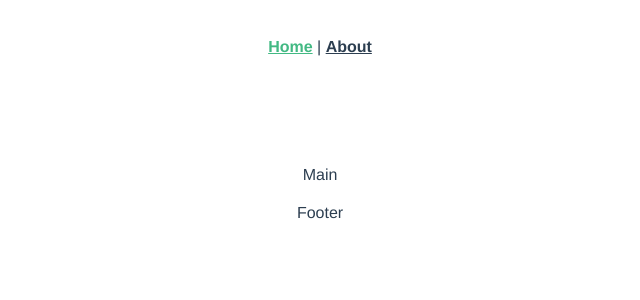
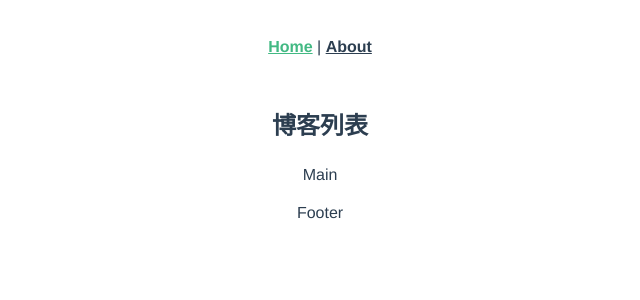
Before and after one commit to yongninghe/vue3-blog-front, a Vue app: page / in a window 1280 px wide. Shown: the top 300 px of the page, without its empty margins (320-960 px from the left). Built offline with nearby package versions, Linux system fonts and the light colour scheme.

Commit message:
修改HelloWorld为BlogHeader

```diff
--- a/src/components/HelloWorld.vue
+++ b/src/components/BlogHeader.vue
@@ -8,7 +8,7 @@
 import { defineComponent } from 'vue';
 
 export default defineComponent({
-  name: 'HelloWorld',
+  name: 'BlogHeader',
   props: {
     msg: String,
   },
--- a/src/views/AboutView.vue
+++ b/src/views/AboutView.vue
@@ -43,6 +43,6 @@
         date: '2016-05-01',
         name: 'Tom',
         address: 'No. 189, Grove St, Los Angeles',
-      },
+      }
     ]
   </script>
--- a/src/views/HomeView.vue
+++ b/src/views/HomeView.vue
@@ -1,7 +1,7 @@
 <template>
   <div class="common-layout">
     <el-container>
-      <el-header><HelloWorld></HelloWorld></el-header>
+      <el-header><BlogHeader msg="博客列表"> </BlogHeader></el-header>
       <el-main>Main</el-main>
       <el-footer>Footer</el-footer>
     </el-container>
@@ -9,12 +9,12 @@
 </template>
 <script lang="ts">
 import { defineComponent } from 'vue';
-import HelloWorld from '@/components/HelloWorld.vue'; // @ is an alias to /src
+import BlogHeader from '@/components/BlogHeader.vue'; // @ is an alias to /src
 
 export default defineComponent({
   name: 'HomeView',
   components: {
-    HelloWorld,
+    BlogHeader,
   },
 });
 </script>
```
